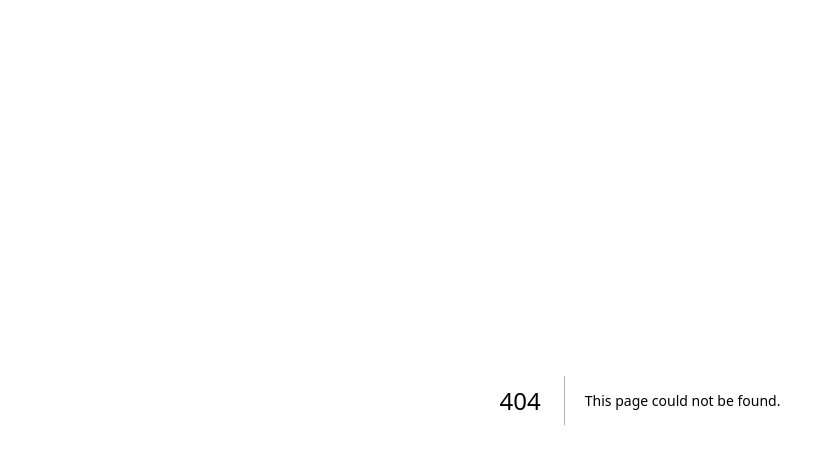
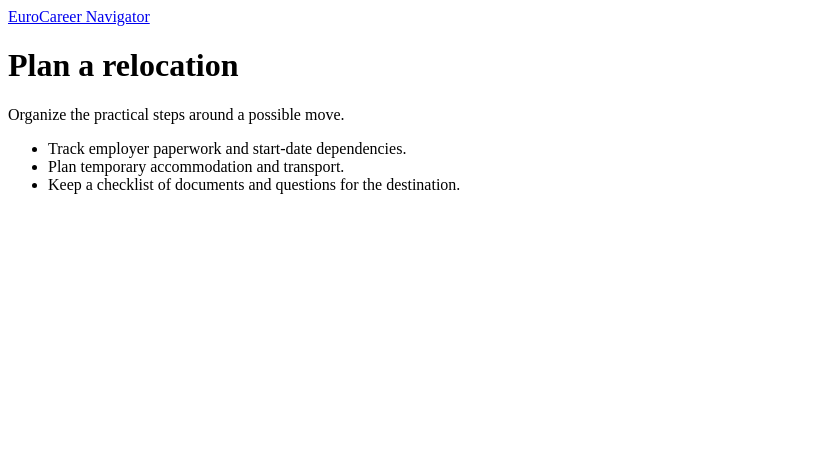
Before and after one commit to KarthickAthlet/eurocareer-navigator, a Next.js app: page /relocation-checklist in a window 1280 px wide. Before the commit this address had no page. Shown: the top 464 px of the page, without its empty margins (0-835 px from the left). Built offline with nearby package versions, Linux system fonts and the light colour scheme.

Commit message:
Plan a relocation

```diff
--- /dev/null
+++ b/app/relocation-checklist/page.tsx
@@ -0,0 +1,19 @@
+import Link from 'next/link';
+import type { Metadata } from 'next';
+
+export const metadata: Metadata = { title: "Plan a relocation | EuroCareer Navigator" };
+
+export default function Page() {
+  return (
+    <main>
+      <Link href="/">EuroCareer Navigator</Link>
+      <h1>{"Plan a relocation"}</h1>
+      <p>{"Organize the practical steps around a possible move."}</p>
+      <ul>
+        <li>{"Track employer paperwork and start-date dependencies."}</li>
+        <li>{"Plan temporary accommodation and transport."}</li>
+        <li>{"Keep a checklist of documents and questions for the destination."}</li>
+      </ul>
+    </main>
+  );
+}
```
